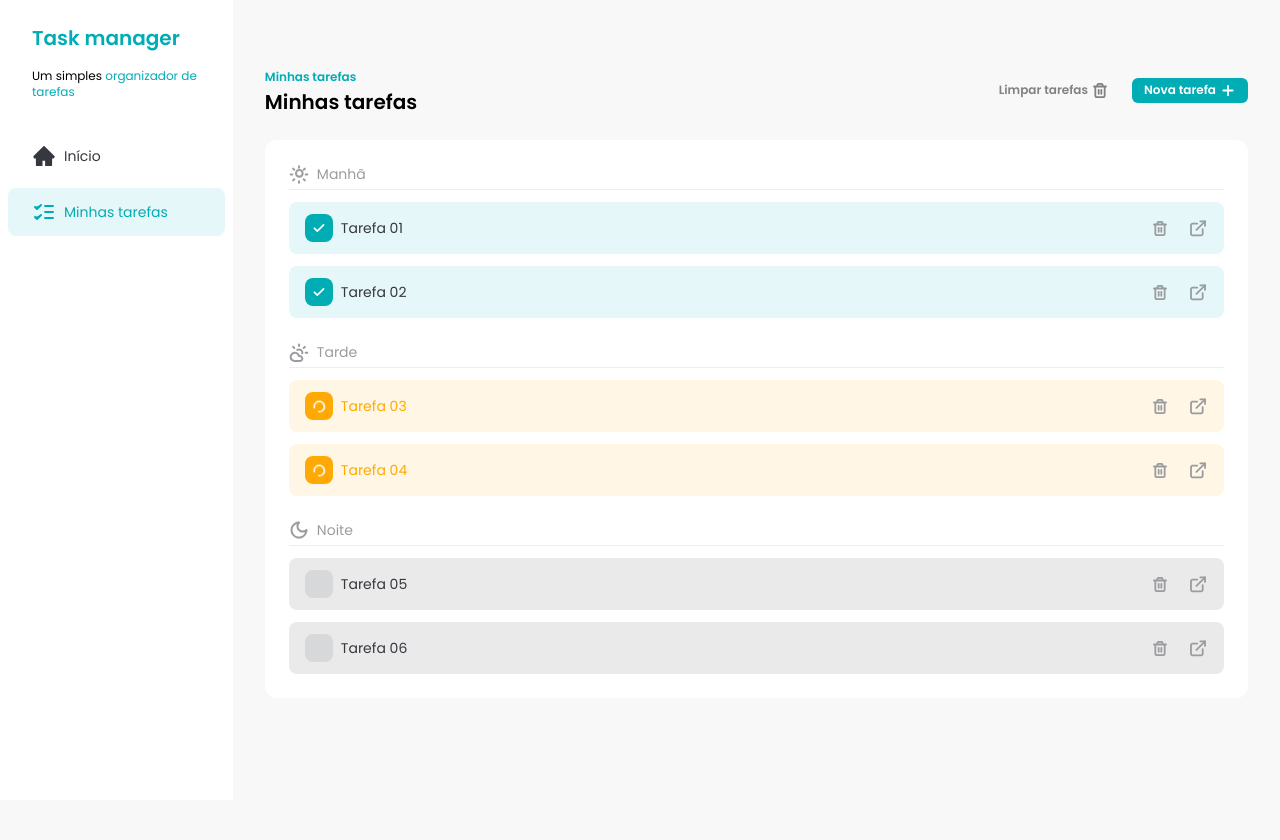
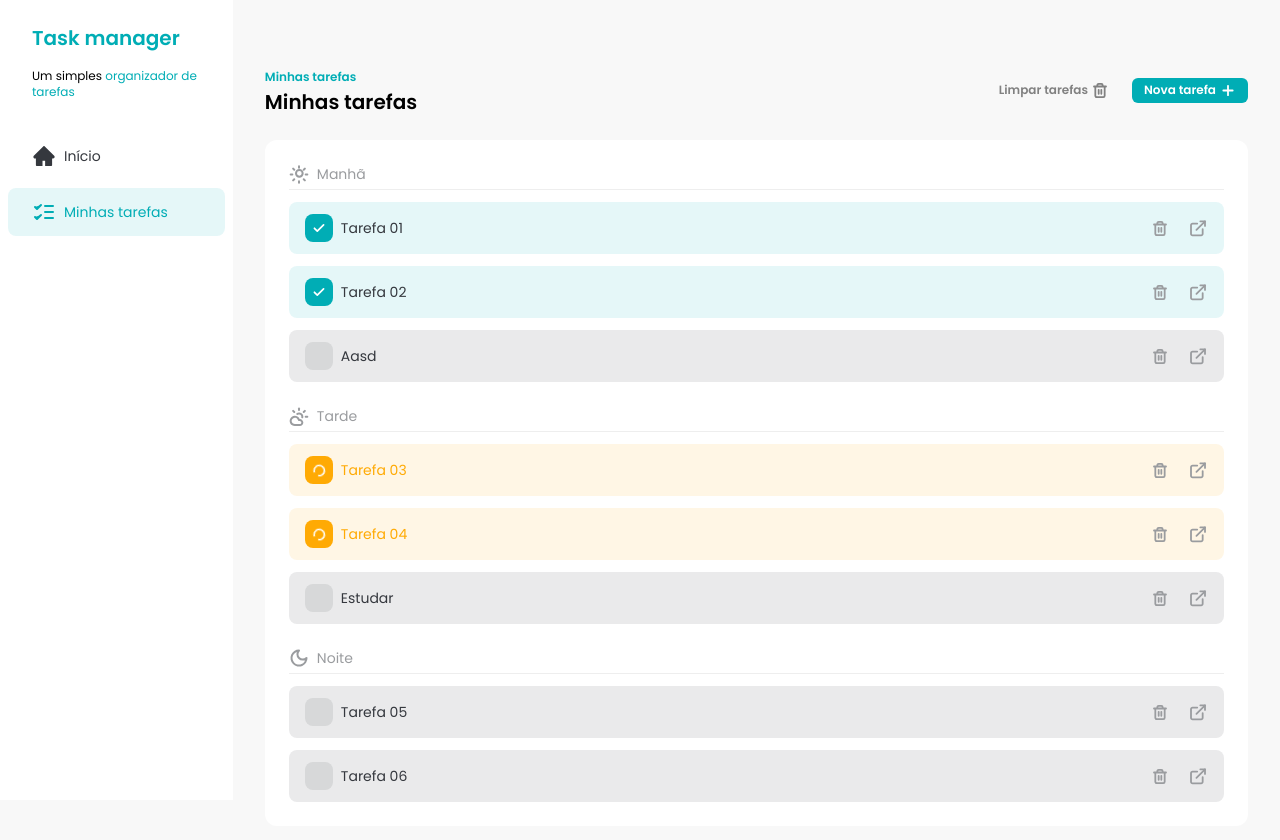
Before and after one commit to Abimael-Pereira/task-manager-react, a React (Vite) app: page / in a window 1280 px wide. Shown: the top 840 px of the page. Before the commit the page ends 800 px from the top, so only its background shows below. Built offline with nearby package versions, Linux system fonts and the light colour scheme; data requests are answered from the project's data file.

Commit message:
feat: ensure task is created on db

```diff
--- a/db.json
+++ b/db.json
@@ -1,46 +1,60 @@
 {
   "tasks": [
     {
-      "id": 1,
+      "id": "1",
       "title": "Tarefa 01",
       "description": "Descrição da tarefa 01",
       "period": "morning",
       "status": "done"
     },
     {
-      "id": 2,
+      "id": "2",
       "title": "Tarefa 02",
       "description": "Descrição da tarefa 02",
       "period": "morning",
       "status": "done"
     },
     {
-      "id": 3,
+      "id": "3",
       "title": "Tarefa 03",
       "description": "Descrição da tarefa 03",
       "period": "afternoon",
       "status": "in_progress"
     },
     {
-      "id": 4,
+      "id": "4",
       "title": "Tarefa 04",
       "description": "Descrição da tarefa 04",
       "period": "afternoon",
       "status": "in_progress"
     },
     {
-      "id": 5,
+      "id": "5",
       "title": "Tarefa 05",
       "description": "Descrição da tarefa 05",
       "period": "evening",
       "status": "not_started"
     },
     {
-      "id": 6,
+      "id": "6",
       "title": "Tarefa 06",
       "description": "Descrição da tarefa 06",
       "period": "evening",
       "status": "not_started"
+    },
+    {
+      "id": "e52b4ed6-4b32-4fa5-9d52-ce841fedc253",
+      "title": "Aasd",
+      "description": "asd1",
+      "period": "morning",
+      "status": "not_started"
+    },
+    {
+      "id": "1d478e63-e62f-4a75-9b6b-79fea66af26b",
+      "title": "Estudar",
+      "description": "Estudar React",
+      "period": "afternoon",
+      "status": "not_started"
     }
   ]
 }
--- a/src/components/Tasks.jsx
+++ b/src/components/Tasks.jsx
@@ -59,7 +59,17 @@ const Tasks = () => {
     toast.success('Tarefa deletada com sucesso!');
   };
 
-  const handleAddTaskSubmit = (newTask) => {
+  const handleAddTaskSubmit = async (newTask) => {
+    const response = await fetch('http://localhost:3000/tasks', {
+      method: 'POST',
+      body: JSON.stringify(newTask),
+    });
+
+    if (!response.ok) {
+      toast.error('Erro ao adicionar tarefa. Tente novamente.');
+      return;
+    }
+
     setTasks((prevTasks) => [...prevTasks, newTask]);
     toast.success('Tarefa adicionada com sucesso!');
     setAddTaskDialogIsOpen(false);
```
